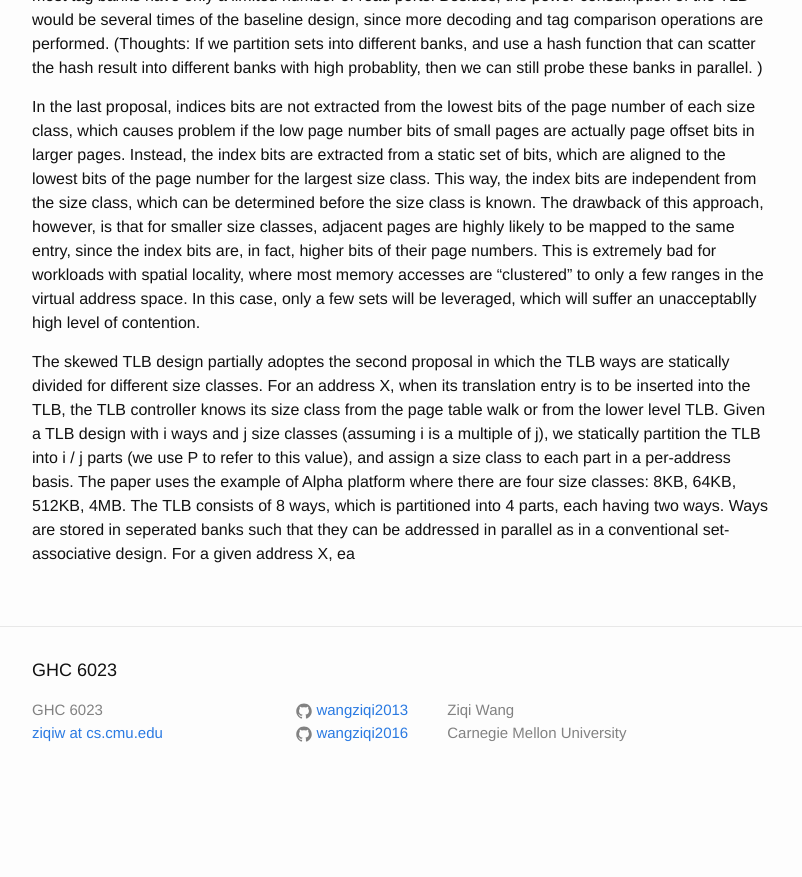
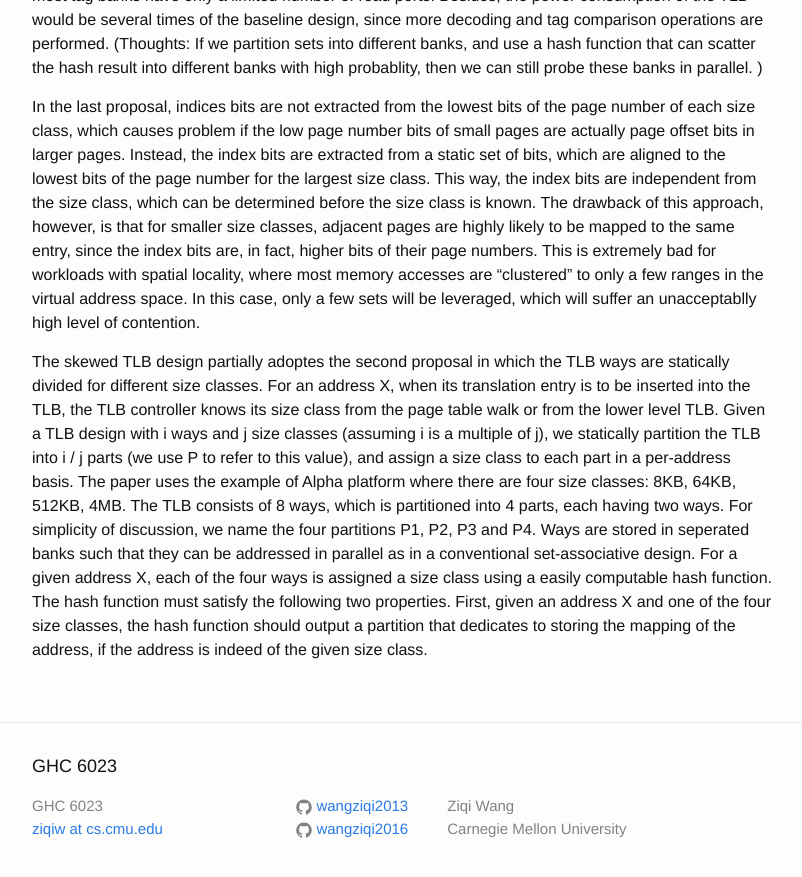
Before and after one commit to wangziqi2013/wangziqi2013.github.io, a Jekyll site: the page built from _posts/2020-06-21-skewed-tlb.markdown, in a window 1280 px wide and 900 px high, scrolled down 1225 px. Shown: the top 877 px of the window, without its empty margins (238-1040 px from the left). Built offline with Jekyll 4.4.1, drawn with Linux system fonts in a browser that asks for light colours; before the commit the page ends 2029 px from its top, so only the background shows below that.

Commit message:
Adding property

```diff
--- a/_posts/2020-06-21-skewed-tlb.markdown
+++ b/_posts/2020-06-21-skewed-tlb.markdown
@@ -63,6 +63,9 @@ its size class from the page table walk or from the lower level TLB. Given a TLB
 (assuming i is a multiple of j), we statically partition the TLB into i / j parts (we use P to refer to this value),
 and assign a size class to each part in a per-address basis. The paper uses the example of Alpha platform where
 there are four size classes: 8KB, 64KB, 512KB, 4MB. The TLB consists of 8 ways, which is partitioned into 4 parts,
-each having two ways. Ways are stored in seperated banks such that they can be addressed in parallel as in a
-conventional set-associative design.
-For a given address X, ea
+each having two ways. For simplicity of discussion, we name the four partitions P1, P2, P3 and P4.
+Ways are stored in seperated banks such that they can be addressed in parallel as in a conventional set-associative design.
+For a given address X, each of the four ways is assigned a size class using a easily computable hash function.
+The hash function must satisfy the following two properties. First, given an address X and one of the four size
+classes, the hash function should output a partition that dedicates to storing the mapping of the address, if the
+address is indeed of the given size class.
```
